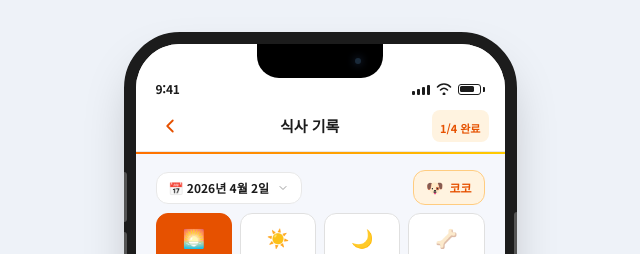
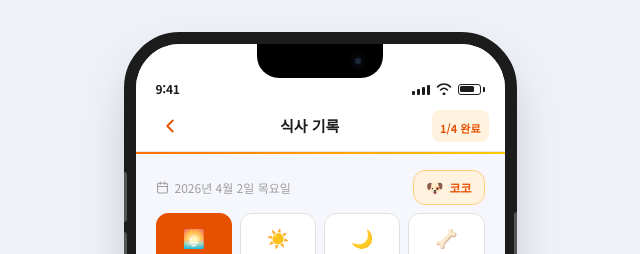
Before and after one commit to FORIF-Design-and-Development/HYFIVE, a React (Vite) app in the folder frontend/: page /record/meal in a window 1280 px wide. Shown: the top 254 px of the page, without its empty margins (320-960 px from the left). Built offline with nearby package versions, Linux system fonts and the light colour scheme; a web font is replaced by a local one.

Commit message:
feat(MealLogScreen): 캘린더 기능 추가

```diff
--- a/frontend/src/app/components/MealLogScreen.tsx
+++ b/frontend/src/app/components/MealLogScreen.tsx
@@ -1,7 +1,7 @@
 import { useState } from 'react';
 import { useNavigate } from 'react-router';
 import MobileFrame from './MobileFrame';
-import { ChevronLeft, Plus, Minus, ChevronDown, Check } from 'lucide-react';
+import { ChevronLeft, ChevronRight, Plus, Minus, Check, Calendar } from 'lucide-react';
 
 type MealTime = '아침' | '점심' | '저녁' | '간식';
 type FoodType = '건식' | '습식' | '혼합';
@@ -15,6 +15,10 @@ interface MealEntry {
   leftoverAmount: '없음' | '소량' | '절반이상';
   note: string;
   done: boolean;
+}
+
+interface DayMealRecord {
+  entries: Record<MealTime, MealEntry>;
 }
 
 const defaultEntry = (): MealEntry => ({
@@ -43,11 +47,45 @@ const appetiteOptions: { value: AppetiteLevel; label: string; color: string; bg:
   { value: '거부', label: '거부', color: '#B71C1C', bg: '#FFEBEE' },
 ];
 
-const recentHistory = [
-  { date: '4/1 (수)', meals: [{ time: '아침', amount: '180g', appetite: '좋음', foodType: '건식' }, { time: '저녁', amount: '200g', appetite: '보통', foodType: '건식' }] },
-  { date: '3/31 (화)', meals: [{ time: '아침', amount: '180g', appetite: '좋음', foodType: '건식' }, { time: '저녁', amount: '180g', appetite: '좋음', foodType: '건식' }] },
-  { date: '3/30 (월)', meals: [{ time: '아침', amount: '150g', appetite: '부족', foodType: '혼합' }, { time: '저녁', amount: '200g', appetite: '좋음', foodType: '건식' }] },
-];
+const TODAY = '2026-04-02';
+
+const historyData: Record<string, DayMealRecord> = {
+  '2026-04-01': {
+    entries: {
+      아침: { foodType: '건식', amount: 180, appetite: '좋음', hasLeftover: false, leftoverAmount: '없음', note: '', done: true },
+      점심: { ...defaultEntry(), done: false },
+      저녁: { foodType: '건식', amount: 200, appetite: '보통', hasLeftover: true, leftoverAmount: '소량', note: '', done: true },
+      간식: { ...defaultEntry(), done: false },
+    },
+  },
+  '2026-03-31': {
+    entries: {
+      아침: { foodType: '건식', amount: 180, appetite: '좋음', hasLeftover: false, leftoverAmount: '없음', note: '', done: true },
+      점심: { ...defaultEntry(), done: false },
+      저녁: { foodType: '건식', amount: 180, appetite: '좋음', hasLeftover: false, leftoverAmount: '없음', note: '', done: true },
+      간식: { ...defaultEntry(), done: false },
+    },
+  },
+  '2026-03-30': {
+    entries: {
+      아침: { foodType: '혼합', amount: 150, appetite: '부족', hasLeftover: true, leftoverAmount: '절반이상', note: '입맛 없어 보임', done: true },
+      점심: { ...defaultEntry(), done: false },
+      저녁: { foodType: '건식', amount: 200, appetite: '좋음', hasLeftover: false, leftoverAmount: '없음', note: '', done: true },
+      간식: { foodType: '건식', amount: 30, appetite: '좋음', hasLeftover: false, leftoverAmount: '없음', note: '', done: true },
+    },
+  },
+};
+
+const DAYS_KR = ['일', '월', '화', '수', '목', '금', '토'];
+
+function formatDateLabel(dateStr: string) {
+  const d = new Date(dateStr);
+  const year = d.getFullYear();
+  const month = d.getMonth() + 1;
+  const day = d.getDate();
+  const dayName = DAYS_KR[d.getDay()];
+  return `${year}년 ${month}월 ${day}일 ${dayName}요일`;
+}
 
 export default function MealLogScreen() {
   const navigate = useNavigate();
@@ -60,19 +98,105 @@ export default function MealLogScreen() {
   });
   const [saved, setSaved] = useState(false);
 
-  const entry = entries[activeTab];
+  const [selectedDate, setSelectedDate] = useState(TODAY);
+  const [showCalendar, setShowCalendar] = useState(false);
+  const [calMonth, setCalMonth] = useState({ year: 2026, month: 4 });
+
+  const isToday = selectedDate === TODAY;
+  const pastData = isToday ? null : historyData[selectedDate] ?? null;
+
+  const displayEntries = isToday ? entries : (pastData?.entries ?? entries);
+  const entry = displayEntries[activeTab];
 
   const update = (patch: Partial<MealEntry>) => {
+    if (!isToday) return;
     setEntries(prev => ({ ...prev, [activeTab]: { ...prev[activeTab], ...patch } }));
   };
 
   const handleSave = () => {
+    if (!isToday) return;
     update({ done: true });
     setSaved(true);
     setTimeout(() => setSaved(false), 2000);
   };
 
-  const doneCounts = Object.values(entries).filter(e => e.done).length;
+  const doneCounts = Object.values(displayEntries).filter(e => e.done).length;
+
+  const getDaysInMonth = (y: number, m: number) => new Date(y, m, 0).getDate();
+  const getFirstDay = (y: number, m: number) => new Date(y, m - 1, 1).getDay();
+
+  const renderCalendar = () => {
+    const { year, month } = calMonth;
+    const daysInMonth = getDaysInMonth(year, month);
+    const firstDay = getFirstDay(year, month);
+    const cells: (number | null)[] = [
+      ...Array(firstDay).fill(null),
+      ...Array.from({ length: daysInMonth }, (_, i) => i + 1),
+    ];
+    while (cells.length % 7 !== 0) cells.push(null);
+
+    const prevMonth = () => setCalMonth(p => p.month === 1 ? { year: p.year - 1, month: 12 } : { ...p, month: p.month - 1 });
+    const nextMonth = () => setCalMonth(p => p.month === 12 ? { year: p.year + 1, month: 1 } : { ...p, month: p.month + 1 });
+
+    return (
+      <div className="bg-white rounded-2xl p-3" style={{ border: '1px solid #E0E0E0' }}>
+        <div className="flex items-center justify-between mb-2">
+          <button onClick={prevMonth} className="w-7 h-7 rounded-full flex items-center justify-center" style={{ backgroundColor: '#F0F0F0' }}>
+            <ChevronLeft size={14} style={{ color: '#666' }} />
+          </button>
+          <span style={{ fontSize: '13px', fontWeight: 700, color: '#1C1C1C' }}>{year}년 {month}월</span>
+          <button onClick={nextMonth} className="w-7 h-7 rounded-full flex items-center justify-center" style={{ backgroundColor: '#F0F0F0' }}>
+            <ChevronRight size={14} style={{ color: '#666' }} />
+          </button>
+        </div>
+
+        <div className="grid grid-cols-7 mb-1">
+          {DAYS_KR.map((d, i) => (
+            <div key={d} className="text-center" style={{ fontSize: '10px', fontWeight: 600, paddingBottom: '4px', color: i === 0 ? '#E53935' : i === 6 ? '#1565C0' : '#9E9E9E' }}>
+              {d}
+            </div>
+          ))}
+        </div>
+
+        <div className="grid grid-cols-7 gap-y-1">
+          {cells.map((day, idx) => {
+            if (!day) return <div key={idx} />;
+            const dateStr = `${year}-${String(month).padStart(2, '0')}-${String(day).padStart(2, '0')}`;
+            const hasRecord = dateStr in historyData || dateStr === TODAY;
+            const isSelected = dateStr === selectedDate;
+            const isTodayDate = dateStr === TODAY;
+            const isFuture = dateStr > TODAY;
+            const dow = (firstDay + day - 1) % 7;
+
+            return (
+              <button
+                key={idx}
+                disabled={isFuture}
+                onClick={() => { setSelectedDate(dateStr); setShowCalendar(false); }}
+                className="flex flex-col items-center py-1 rounded-lg"
+                style={{
+                  backgroundColor: isSelected ? '#E65100' : isTodayDate ? '#FFF3E0' : 'transparent',
+                  opacity: isFuture ? 0.3 : 1,
+                  cursor: isFuture ? 'default' : 'pointer',
+                }}
+              >
+                <span style={{
+                  fontSize: '12px',
+                  fontWeight: isSelected || isTodayDate ? 700 : 400,
+                  color: isSelected ? 'white' : isTodayDate ? '#E65100' : dow === 0 ? '#E53935' : dow === 6 ? '#1565C0' : '#1C1C1C',
+                }}>
+                  {day}
+                </span>
+                {hasRecord && (
+                  <div style={{ width: '4px', height: '4px', borderRadius: '50%', backgroundColor: isSelected ? 'rgba(255,255,255,0.7)' : '#E65100', marginTop: '1px' }} />
+                )}
+              </button>
+            );
+          })}
+        </div>
+      </div>
+    );
+  };
 
   return (
     <MobileFrame>
@@ -87,7 +211,9 @@ export default function MealLogScreen() {
             <span style={{ fontSize: '15px', fontWeight: 700, color: '#1C1C1C' }}>식사 기록</span>
           </div>
           <div className="px-2 py-1 rounded-lg" style={{ backgroundColor: '#FFF3E0' }}>
-            <span style={{ fontSize: '11px', color: '#E65100', fontWeight: 700 }}>{doneCounts}/4 완료</span>
+            <span style={{ fontSize: '11px', color: '#E65100', fontWeight: 700 }}>
+              {isToday ? `${doneCounts}/4 완료` : '기록 보기'}
+            </span>
           </div>
         </div>
         <div style={{ height: '2px', background: 'linear-gradient(90deg, #FF6F00 0%, #FFCC02 100%)', flexShrink: 0 }} />
@@ -96,18 +222,35 @@ export default function MealLogScreen() {
 
           {/* Date + Pet */}
           <div className="px-5 pt-4 pb-2 flex items-center justify-between">
-            <div className="flex items-center gap-2 px-3 py-1.5 rounded-xl" style={{ backgroundColor: 'white', border: '1px solid #E8E8E8' }}>
-              <span style={{ fontSize: '12px', color: '#1C1C1C', fontWeight: 600 }}>📅 2026년 4월 2일</span>
-              <ChevronDown size={12} style={{ color: '#9E9E9E' }} />
-            </div>
+            <button
+              onClick={() => setShowCalendar(v => !v)}
+              className="flex items-center gap-1.5"
+              style={{ background: 'none', border: 'none', padding: 0, cursor: 'pointer' }}
+            >
+              <Calendar size={13} style={{ color: showCalendar ? '#E65100' : '#9E9E9E' }} />
+              <span style={{ fontSize: '12px', color: showCalendar ? '#E65100' : '#9E9E9E', fontWeight: showCalendar ? 700 : 400 }}>
+                {formatDateLabel(selectedDate)}
+              </span>
+            </button>
             <div className="flex items-center gap-1.5 px-3 py-1.5 rounded-xl" style={{ backgroundColor: '#FFF3E0', border: '1px solid #FFCC80' }}>
               <span style={{ fontSize: '14px' }}>🐶</span>
               <span style={{ fontSize: '12px', color: '#E65100', fontWeight: 700 }}>코코</span>
             </div>
           </div>
 
+          <div className="px-5 space-y-3 pb-6">
+
+            {/* Calendar dropdown */}
+            {showCalendar && renderCalendar()}
+
+            {/* Past date banner */}
+            {!isToday && (
+              <div className="flex items-center gap-2 px-3 py-2 rounded-xl" style={{ backgroundColor: '#F3F0FF', border: '1px solid #D4C9F5' }}>
+                <span style={{ fontSize: '11px', color: '#5E35B1', fontWeight: 600 }}>📖 과거 기록 보기 (읽기 전용)</span>
+              </div>
+            )}
+
             {/* Meal time tabs */}
-          <div className="px-5 pb-3">
             <div className="grid grid-cols-4 gap-2">
               {mealTimes.map(t => (
                 <button
@@ -115,13 +258,13 @@ export default function MealLogScreen() {
                   onClick={() => setActiveTab(t)}
                   className="rounded-xl py-2.5 flex flex-col items-center gap-1 transition-all"
                   style={{
-                    backgroundColor: activeTab === t ? '#E65100' : entries[t].done ? '#FFF3E0' : 'white',
-                    border: `1.5px solid ${activeTab === t ? '#E65100' : entries[t].done ? '#FFCC80' : '#E0E0E0'}`,
+                    backgroundColor: activeTab === t ? '#E65100' : displayEntries[t].done ? '#FFF3E0' : 'white',
+                    border: `1.5px solid ${activeTab === t ? '#E65100' : displayEntries[t].done ? '#FFCC80' : '#E0E0E0'}`,
                   }}
                 >
                   <span style={{ fontSize: '18px' }}>{mealEmoji[t]}</span>
-                  <span style={{ fontSize: '11px', fontWeight: 700, color: activeTab === t ? 'white' : entries[t].done ? '#E65100' : '#9E9E9E' }}>{t}</span>
-                  {entries[t].done && activeTab !== t && (
+                  <span style={{ fontSize: '11px', fontWeight: 700, color: activeTab === t ? 'white' : displayEntries[t].done ? '#E65100' : '#9E9E9E' }}>{t}</span>
+                  {displayEntries[t].done && activeTab !== t && (
                     <div className="w-4 h-4 rounded-full flex items-center justify-center" style={{ backgroundColor: '#E65100' }}>
                       <Check size={9} style={{ color: 'white' }} />
                     </div>
@@ -129,9 +272,6 @@ export default function MealLogScreen() {
                 </button>
               ))}
             </div>
-          </div>
-
-          <div className="px-5 space-y-3 pb-6">
 
             {/* Food Type */}
             <div className="bg-white rounded-2xl p-4" style={{ border: '1px solid #E0E0E0' }}>
@@ -148,6 +288,7 @@ export default function MealLogScreen() {
                       color: entry.foodType === ft ? 'white' : '#9E9E9E',
                       fontSize: '12px',
                       fontWeight: 700,
+                      cursor: isToday ? 'pointer' : 'default',
                     }}
                   >
                     {ft === '건식' ? '🥜' : ft === '습식' ? '🥫' : '🥗'} {ft}
@@ -163,6 +304,7 @@ export default function MealLogScreen() {
                 <span style={{ fontSize: '11px', color: '#9E9E9E' }}>권장량: 180~220g</span>
               </div>
               <div className="flex items-center gap-4">
+                {isToday && (
                   <button
                     onClick={() => update({ amount: Math.max(0, entry.amount - 10) })}
                     className="w-10 h-10 rounded-full flex items-center justify-center"
@@ -170,10 +312,12 @@ export default function MealLogScreen() {
                   >
                     <Minus size={16} style={{ color: '#E65100' }} />
                   </button>
+                )}
                 <div className="flex-1 text-center">
                   <span style={{ fontSize: '32px', fontWeight: 700, color: '#E65100' }}>{entry.amount}</span>
                   <span style={{ fontSize: '14px', color: '#9E9E9E', marginLeft: '4px' }}>g</span>
                 </div>
+                {isToday && (
                   <button
                     onClick={() => update({ amount: entry.amount + 10 })}
                     className="w-10 h-10 rounded-full flex items-center justify-center"
@@ -181,8 +325,8 @@ export default function MealLogScreen() {
                   >
                     <Plus size={16} style={{ color: 'white' }} />
                   </button>
+                )}
               </div>
-              {/* Quick select */}
               <div className="flex gap-2 mt-3">
                 {[100, 150, 180, 200, 250].map(g => (
                   <button
@@ -193,7 +337,9 @@ export default function MealLogScreen() {
                       backgroundColor: entry.amount === g ? '#E65100' : '#F8F8F8',
                       border: `1px solid ${entry.amount === g ? '#E65100' : '#E0E0E0'}`,
                       color: entry.amount === g ? 'white' : '#9E9E9E',
-                      fontSize: '10px', fontWeight: 600,
+                      fontSize: '10px',
+                      fontWeight: 600,
+                      cursor: isToday ? 'pointer' : 'default',
                     }}
                   >
                     {g}g
@@ -217,6 +363,7 @@ export default function MealLogScreen() {
                       color: entry.appetite === opt.value ? 'white' : '#BDBDBD',
                       fontSize: '9px',
                       fontWeight: 700,
+                      cursor: isToday ? 'pointer' : 'default',
                     }}
                   >
                     {opt.label}
@@ -240,6 +387,7 @@ export default function MealLogScreen() {
                       color: entry.leftoverAmount === lv ? 'white' : '#9E9E9E',
                       fontSize: '11px',
                       fontWeight: 700,
+                      cursor: isToday ? 'pointer' : 'default',
                     }}
                   >
                     {lv === '없음' ? '✅ 없음' : lv === '소량' ? '⚠️ 소량' : '❌ 절반이상'}
@@ -255,13 +403,15 @@ export default function MealLogScreen() {
                 value={entry.note}
                 onChange={e => update({ note: e.target.value })}
                 placeholder="특이사항을 입력하세요 (예: 구토 없음, 속도 빠르게 먹음)"
+                readOnly={!isToday}
                 className="w-full rounded-xl p-3 resize-none"
                 rows={3}
-                style={{ backgroundColor: '#F8F8F8', border: '1px solid #EBEBEB', fontSize: '12px', color: '#1C1C1C', outline: 'none' }}
+                style={{ backgroundColor: '#F8F8F8', border: '1px solid #EBEBEB', fontSize: '12px', color: '#1C1C1C', outline: 'none', cursor: isToday ? 'text' : 'default' }}
               />
             </div>
 
-            {/* Save button */}
+            {/* Save button (오늘만) */}
+            {isToday && (
               <button
                 onClick={handleSave}
                 className="w-full rounded-2xl flex items-center justify-center gap-2 transition-all active:scale-[0.97]"
@@ -277,16 +427,7 @@ export default function MealLogScreen() {
               >
                 {saved ? <><Check size={18} /> 저장 완료!</> : `🍖 ${activeTab} 식사 저장하기`}
               </button>
-
-            {/* History */}
-            <div>
-
-              <div className="space-y-2">
-                {recentHistory.map((day, di) => (
-                  null
-                ))}
-              </div>
-            </div>
+            )}
 
             <div style={{ height: '8px' }} />
           </div>
```
Lines whose indentation alone changed are shown as unchanged.
